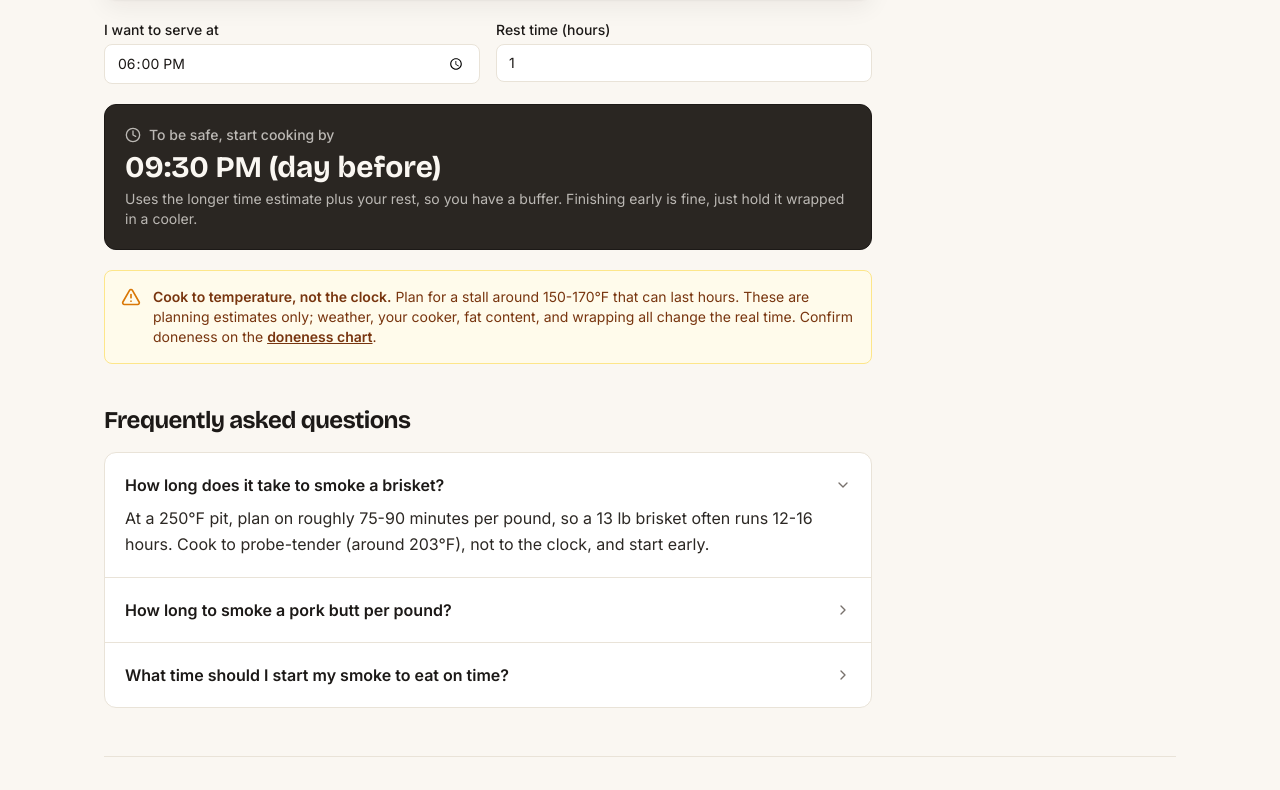
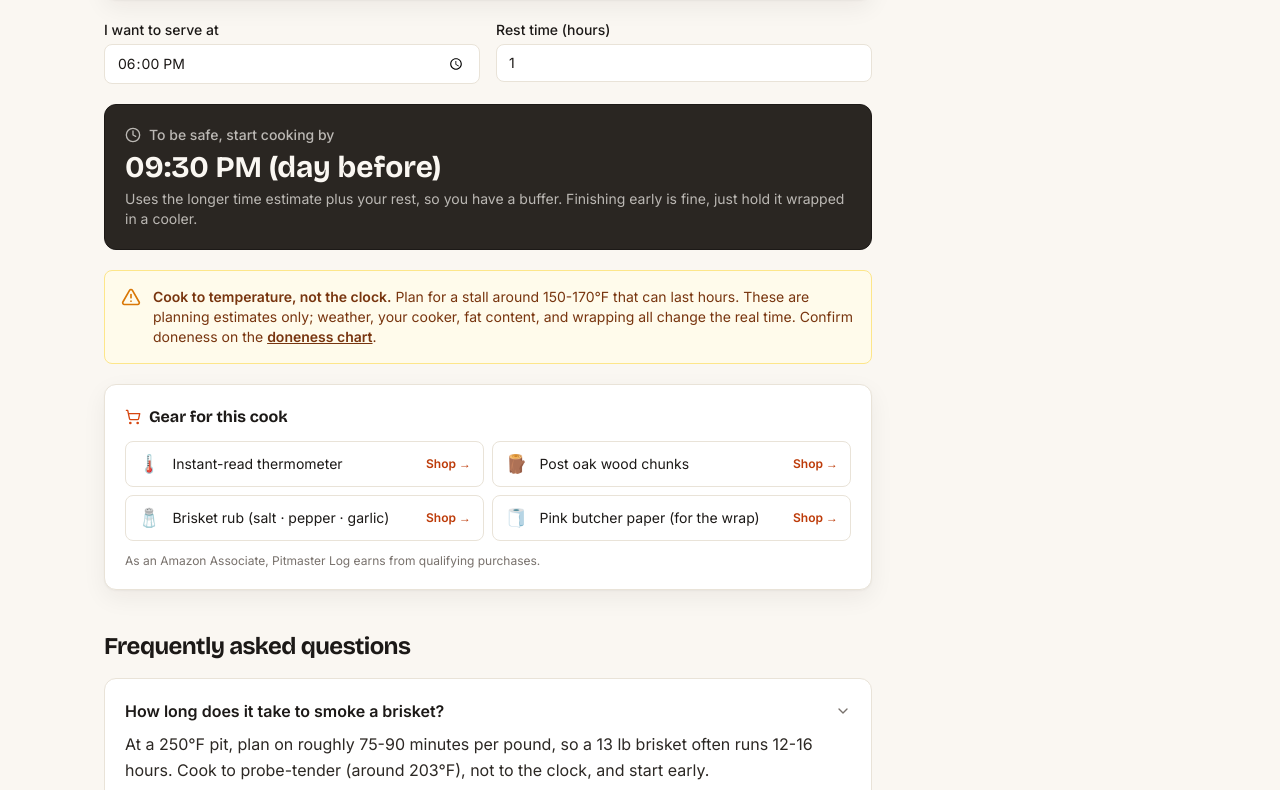
Before and after one commit to raiderj77/emberlog, a Next.js app: page /tools/smoke-time in a window 1280 px wide. Shown: the part 485-1275 px from the top of the page. Built offline with nearby package versions, Linux system fonts and the light colour scheme.

Commit message:
feat(gear): add "Gear for this cook" Amazon affiliate section to smoke-time

```diff
--- /dev/null
+++ b/components/GearForCook.jsx
@@ -0,0 +1,48 @@
+"use client";
+import { ShoppingCart } from "lucide-react";
+import { GEAR, AMAZON_TAG } from "@/lib/gear";
+
+function amazonUrl(q) {
+  return `https://www.amazon.com/s?k=${encodeURIComponent(q)}&tag=${AMAZON_TAG}`;
+}
+
+function track(label) {
+  if (typeof window === "undefined") return;
+  const w = window;
+  if (typeof w.gtag === "function") {
+    w.gtag("event", "gear_click", { item: label });
+  }
+}
+
+export default function GearForCook({ protein }) {
+  const items = GEAR[protein];
+  if (!items || items.length === 0) return null;
+
+  return (
+    <div className="rounded-xl border border-line bg-white p-5 shadow-card">
+      <div className="flex items-center gap-2 font-display font-bold text-ink">
+        <ShoppingCart className="h-4 w-4 text-ember" />
+        Gear for this cook
+      </div>
+      <div className="mt-3 grid gap-2 sm:grid-cols-2">
+        {items.map((it) => (
+          <a
+            key={it.label}
+            href={amazonUrl(it.q)}
+            target="_blank"
+            rel="sponsored nofollow noopener"
+            onClick={() => track(it.label)}
+            className="flex items-center gap-3 rounded-lg border border-line px-3 py-2 text-sm transition hover:border-ember/40"
+          >
+            <span className="text-lg" aria-hidden="true">{it.icon}</span>
+            <span className="flex-1 text-ink">{it.label}</span>
+            <span className="shrink-0 text-xs font-semibold text-ember-600">Shop&nbsp;→</span>
+          </a>
+        ))}
+      </div>
+      <p className="mt-3 text-xs text-muted">
+        As an Amazon Associate, Pitmaster Log earns from qualifying purchases.
+      </p>
+    </div>
+  );
+}
--- a/components/calc/SmokeTime.jsx
+++ b/components/calc/SmokeTime.jsx
@@ -2,6 +2,7 @@
 import { useState, useMemo } from "react";
 import { SMOKE_TIMES } from "@/lib/woods";
 import { Clock, AlertTriangle } from "lucide-react";
+import GearForCook from "@/components/GearForCook";
 
 const hm = (min) => { const h = Math.floor(min / 60), m = Math.round(min % 60); return h > 0 ? `${h} hr ${m ? m + " min" : ""}`.trim() : `${m} min`; };
 
@@ -80,6 +81,8 @@ export default function SmokeTime({ defaultProtein, defaultWeight } = {}) {
         <AlertTriangle className="h-5 w-5 shrink-0 text-amber-600" />
         <p><strong>Cook to temperature, not the clock.</strong> {p.note} These are planning estimates only; weather, your cooker, fat content, and wrapping all change the real time. Confirm doneness on the <a href="/tools/doneness-temps/" className="font-semibold underline">doneness chart</a>.</p>
       </div>
+
+      <GearForCook protein={p.protein} />
     </div>
   );
 }
--- /dev/null
+++ b/lib/gear.js
@@ -0,0 +1,59 @@
+// Curated BBQ gear per protein, linked to Amazon via search URLs (Associate tag).
+// Static curated links — no API needed, works on the static export.
+// Amazon Associates pays on any qualifying purchase within 24h of the click,
+// so category search links earn even when the buyer picks a different item.
+
+export const AMAZON_TAG = "ytearnings-20";
+
+const THERMO = { icon: "🌡️", label: "Instant-read thermometer", q: "instant read meat thermometer" };
+
+export const GEAR = {
+  "Brisket (packer)": [
+    THERMO,
+    { icon: "🪵", label: "Post oak wood chunks", q: "post oak smoking wood chunks" },
+    { icon: "🧂", label: "Brisket rub (salt · pepper · garlic)", q: "brisket rub salt pepper garlic" },
+    { icon: "🧻", label: "Pink butcher paper (for the wrap)", q: "pink butcher paper roll 18 inch" },
+  ],
+  "Pork shoulder / butt": [
+    THERMO,
+    { icon: "🪵", label: "Apple or hickory wood", q: "apple hickory smoking wood chunks" },
+    { icon: "🧂", label: "Pork / BBQ rub", q: "pork bbq rub" },
+    { icon: "💉", label: "Meat injector kit", q: "meat injector kit bbq" },
+  ],
+  "Spare ribs": [
+    THERMO,
+    { icon: "🪵", label: "Apple or hickory wood", q: "apple hickory smoking wood chunks" },
+    { icon: "🧂", label: "Rib rub", q: "bbq rib rub" },
+    { icon: "🧻", label: "Butcher paper / foil (for the wrap)", q: "pink butcher paper roll" },
+  ],
+  "Baby back ribs": [
+    THERMO,
+    { icon: "🪵", label: "Apple or cherry wood", q: "apple cherry smoking wood chunks" },
+    { icon: "🧂", label: "Rib rub", q: "bbq rib rub" },
+    { icon: "🗜️", label: "Rib rack for the smoker", q: "rib rack for smoker" },
+  ],
+  "Whole chicken": [
+    THERMO,
+    { icon: "🪵", label: "Apple or cherry wood", q: "apple cherry smoking wood chunks" },
+    { icon: "🧂", label: "Poultry rub", q: "bbq chicken poultry rub" },
+    { icon: "🪑", label: "Beer-can chicken stand", q: "beer can chicken holder stand" },
+  ],
+  "Turkey (whole)": [
+    THERMO,
+    { icon: "🪵", label: "Cherry or pecan wood", q: "cherry pecan smoking wood chunks" },
+    { icon: "🧂", label: "Turkey brine kit", q: "turkey brine kit" },
+    { icon: "💉", label: "Turkey injector", q: "turkey injector kit" },
+  ],
+  "Pork loin": [
+    THERMO,
+    { icon: "🪵", label: "Apple wood", q: "apple smoking wood chunks" },
+    { icon: "🧂", label: "Pork rub", q: "pork loin rub" },
+    { icon: "📡", label: "Leave-in probe thermometer", q: "leave in probe thermometer smoker" },
+  ],
+  "Beef short ribs": [
+    THERMO,
+    { icon: "🪵", label: "Oak or hickory wood", q: "oak hickory smoking wood chunks" },
+    { icon: "🧂", label: "Beef rub (salt · pepper · garlic)", q: "beef rub salt pepper garlic" },
+    { icon: "🧤", label: "Heat-resistant gloves", q: "bbq heat resistant gloves" },
+  ],
+};
```
